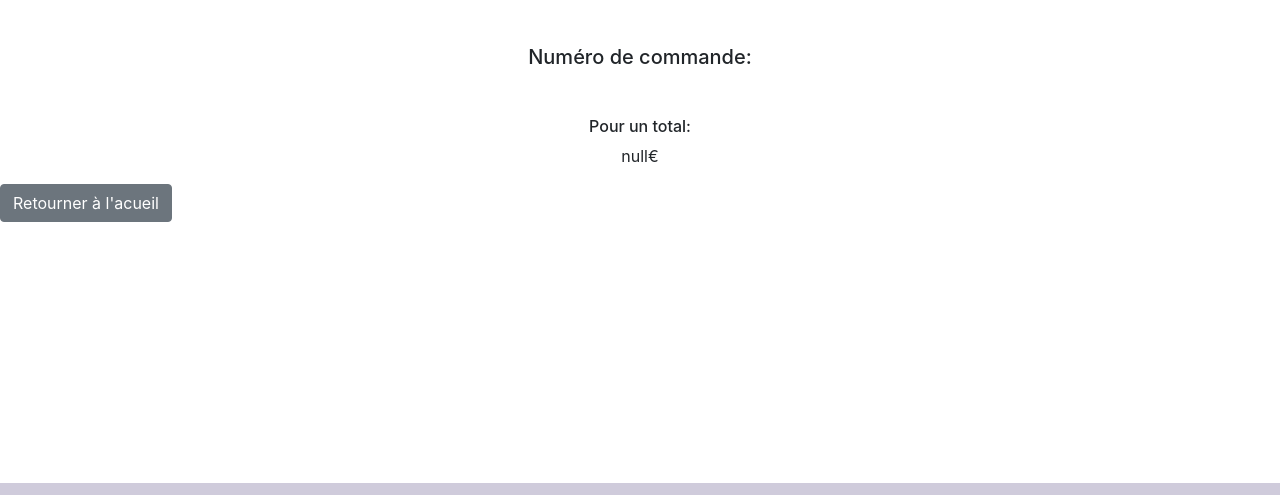
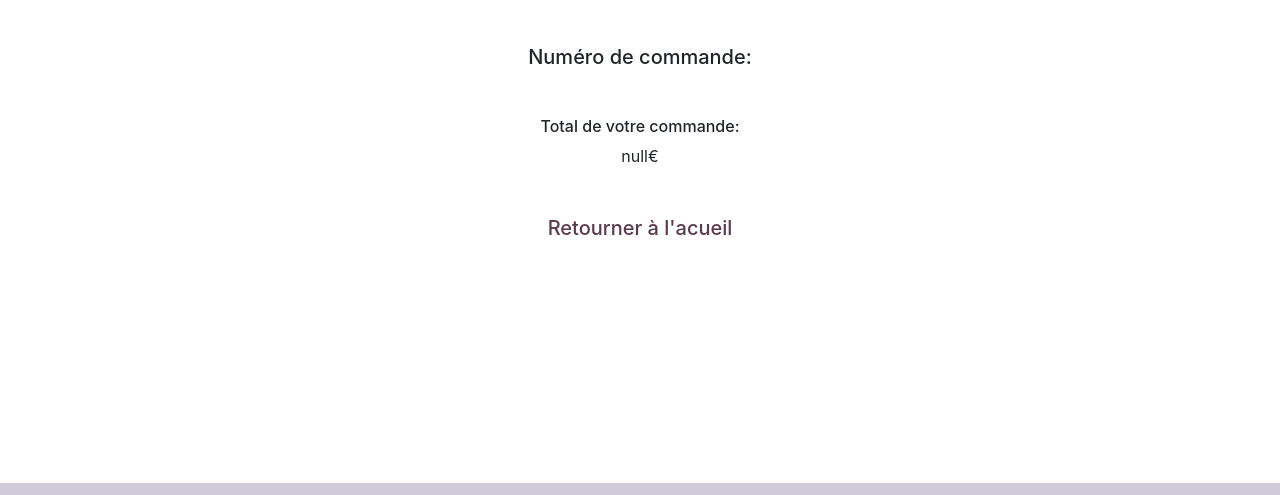
Before and after one commit to alebejarano/alejandrabejarano_5_22022021, a website: page orderConfirmed.html in a window 1280 px wide. Shown: the part 221-716 px from the top of the page. Drawn offline with Linux system fonts and the light colour scheme.

Commit message:
order confirmed css

```diff
--- a/js/orderConfirmed.js
+++ b/js/orderConfirmed.js
@@ -13,6 +13,7 @@ window.localStorage.removeItem('totalProducts');
 backToHomeButton.addEventListener('click', () => {
     window.localStorage.clear();
 })
+// to actualize the (put to none) cart counter bubble in the cart icon
 displayCartCounter();
 }
 orderResume();
--- a/orderConfirmed.html
+++ b/orderConfirmed.html
@@ -52,9 +52,9 @@
                 <h2 class="h5 text-center mt-5">Numéro de commande:</h2>
                 <p id="command-id" class="mb-5 text-center"></p>
                 <!--ID of the order will show here-->
-                <h3 class="text-center h6 mt-5">Pour un total:</h3>
+                <h3 class="text-center h6 mt-5">Total de votre commande:</h3>
                 <p id="final-price" class="text-center"></p>
-                <a id="back-to-home" href="index.html" class="btn btn-secondary">Retourner à l'acueil</a>
+                <a id="back-to-home" href="index.html" class="link-style d-block h5 mt-5 text-center">Retourner à l'acueil</a>
             </div>
         </section>
     </main>
```
